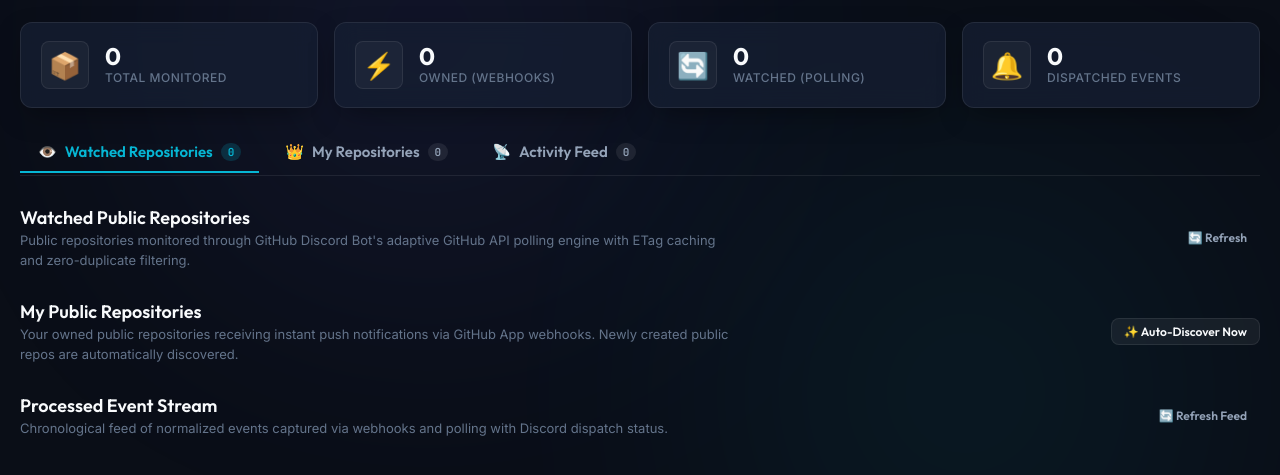
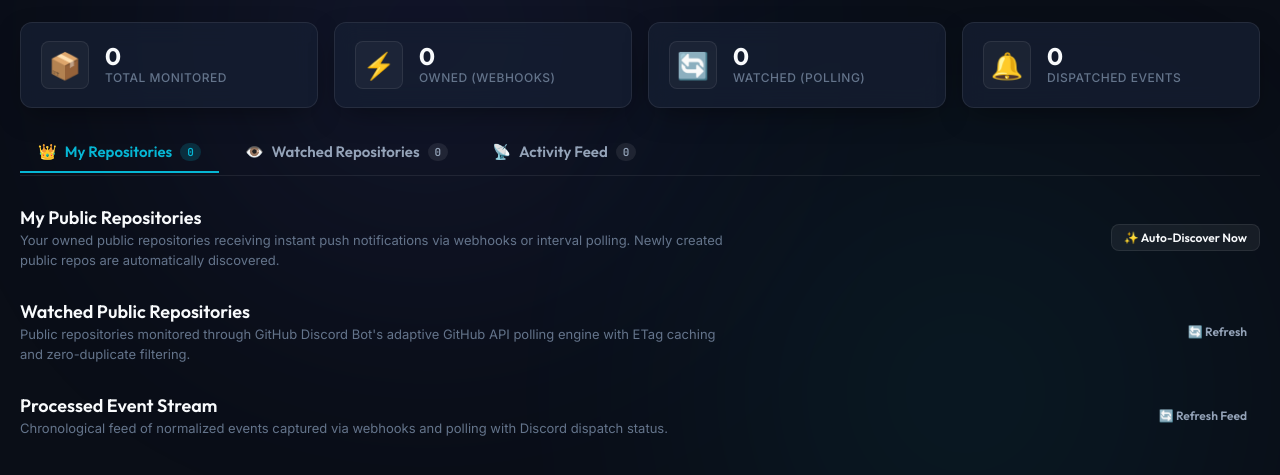
Before and after one commit to RajnishOne/github-discord-bot, a website: page public/index.html in a window 1280 px wide. Shown: the part 117-592 px from the top of the page. Drawn offline with Linux system fonts and the light colour scheme; no server answers.

Commit message:
style(ui): reorder tabs so 'My Repositories' is first and 'Watched Repositories' is second

```diff
--- a/public/app.js
+++ b/public/app.js
@@ -1,6 +1,6 @@
 // State
 let appState = {
-  activeTab: 'watched-repos',
+  activeTab: 'my-repos',
   repositories: [],
   events: [],
   status: null,
--- a/public/index.html
+++ b/public/index.html
@@ -82,13 +82,13 @@
 
     <!-- Navigation Tabs -->
     <nav class="content-tabs">
-      <button class="tab-btn active" data-tab="watched-repos" id="tabWatched">
+      <button class="tab-btn active" data-tab="my-repos" id="tabMyRepos">
+        <span class="tab-icon">👑</span> My Repositories
+        <span class="tab-badge" id="badgeOwned">0</span>
+      </button>
+      <button class="tab-btn" data-tab="watched-repos" id="tabWatched">
         <span class="tab-icon">👁️</span> Watched Repositories
         <span class="tab-badge" id="badgeWatched">0</span>
-      </button>
-      <button class="tab-btn" data-tab="my-repos" id="tabMyRepos">
-        <span class="tab-icon">👑</span> My Repositories
-        <span class="tab-badge" id="badgeOwned">0</span>
       </button>
       <button class="tab-btn" data-tab="activity-feed" id="tabActivity">
         <span class="tab-icon">📡</span> Activity Feed
@@ -96,8 +96,34 @@
       </button>
     </nav>
 
-    <!-- Tab 1: Watched Repositories (External Public Repositories) -->
-    <section class="tab-content active" id="pane-watched-repos">
+    <!-- Tab 1: My Repositories (Owned) -->
+    <section class="tab-content active" id="pane-my-repos">
+      <div class="section-banner">
+        <div class="banner-info">
+          <h2>My Public Repositories</h2>
+          <p>Your owned public repositories receiving instant push notifications via webhooks or interval polling. Newly created public repos are automatically discovered.</p>
+        </div>
+        <div class="banner-actions">
+          <button class="btn btn-sm btn-secondary" id="btnDiscoverOwned">
+            ✨ Auto-Discover Now
+          </button>
+        </div>
+      </div>
+
+      <div class="repo-grid" id="ownedRepoList">
+        <!-- Rendered dynamically -->
+      </div>
+
+      <div class="empty-state" id="emptyOwned" style="display: none;">
+        <div class="empty-icon">👑</div>
+        <h3>No owned repositories registered</h3>
+        <p>Connect your GitHub account or add your owned public repository to receive notifications.</p>
+        <button class="btn btn-primary" onclick="openAddModal('owned')">+ Add Owned Repository</button>
+      </div>
+    </section>
+
+    <!-- Tab 2: Watched Repositories (External Public Repositories) -->
+    <section class="tab-content" id="pane-watched-repos">
       <div class="section-banner">
         <div class="banner-info">
           <h2>Watched Public Repositories</h2>
@@ -117,32 +143,6 @@
         <h3>No watched repositories yet</h3>
         <p>Add any public GitHub repository (e.g. <code>facebook/react</code>, <code>expressjs/express</code>) to monitor releases, issues, and PRs.</p>
         <button class="btn btn-primary" onclick="openAddModal('watched')">+ Add Public Repository</button>
-      </div>
-    </section>
-
-    <!-- Tab 2: My Repositories (Owned) -->
-    <section class="tab-content" id="pane-my-repos">
-      <div class="section-banner">
-        <div class="banner-info">
-          <h2>My Public Repositories</h2>
-          <p>Your owned public repositories receiving instant push notifications via GitHub App webhooks. Newly created public repos are automatically discovered.</p>
-        </div>
-        <div class="banner-actions">
-          <button class="btn btn-sm btn-secondary" id="btnDiscoverOwned">
-            ✨ Auto-Discover Now
-          </button>
-        </div>
-      </div>
-
-      <div class="repo-grid" id="ownedRepoList">
-        <!-- Rendered dynamically -->
-      </div>
-
-      <div class="empty-state" id="emptyOwned" style="display: none;">
-        <div class="empty-icon">👑</div>
-        <h3>No owned repositories registered</h3>
-        <p>Connect your GitHub account or add your owned public repository to receive instant sub-second webhook notifications.</p>
-        <button class="btn btn-primary" onclick="openAddModal('owned')">+ Add Owned Repository</button>
       </div>
     </section>
 
```
